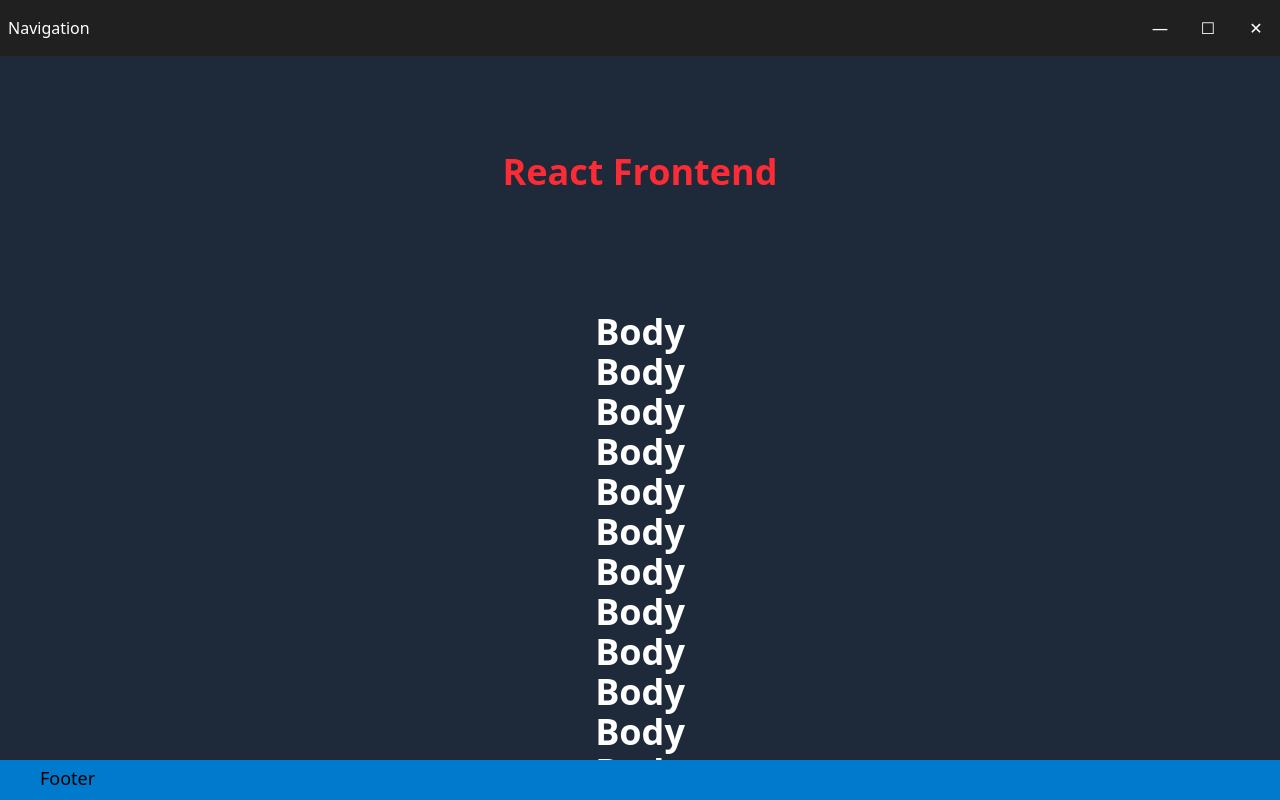
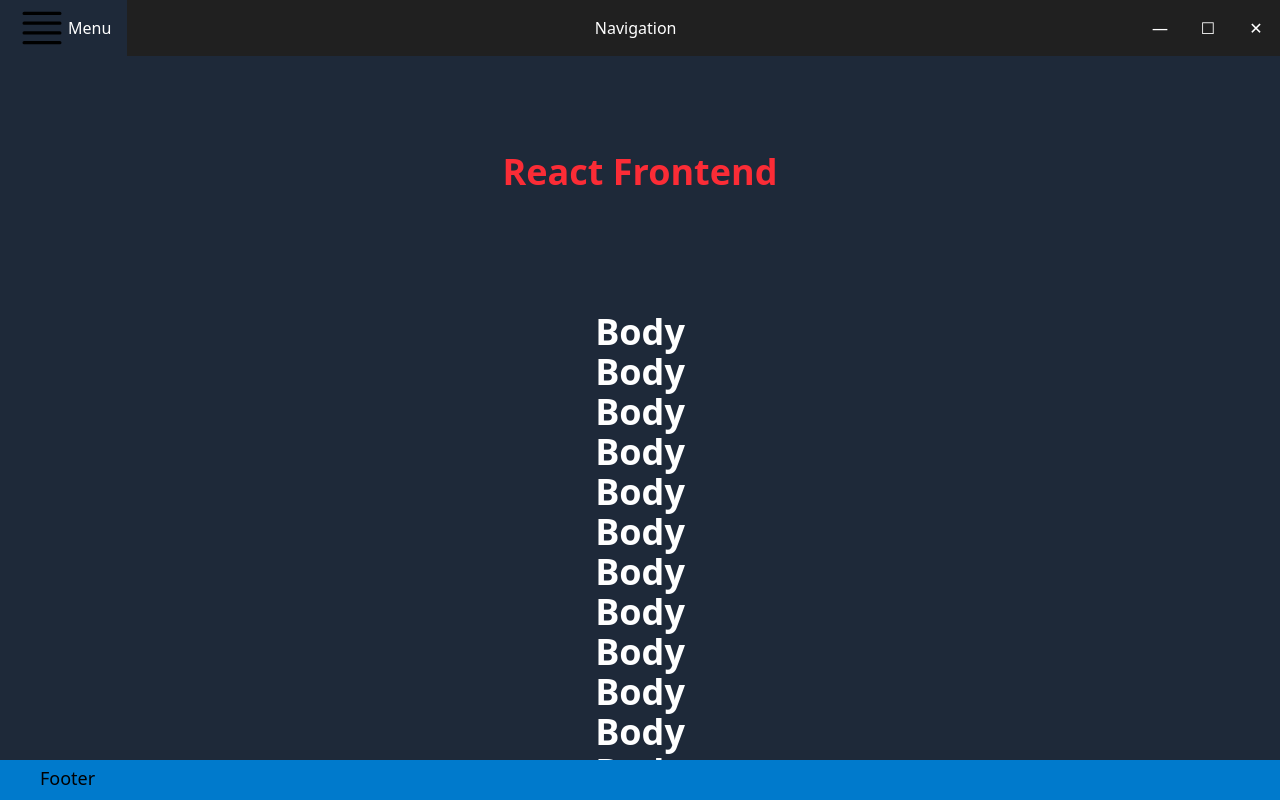
Before and after one commit to alesurankar/social_media_project, a Next.js app in the folder apps/web/: page / in a window 1280 px wide. Built offline with nearby package versions, Linux system fonts and the light colour scheme.

Commit message:
adding an icon to navigation in web

```diff
--- /dev/null
+++ b/apps/web/public/Icon.tsx
@@ -0,0 +1,16 @@
+type IconProps = {
+  name: 'bars_4'; // extend for other icons
+  size?: number;
+  color?: string; // ignored for <img>
+};
+
+const iconMap = {
+  bars_4: 'bars_4.svg', // relative to `public/` folder
+};
+
+const Icon: React.FC<IconProps> = ({ name, size = 24 }) => {
+  const src = iconMap[name];
+  return <img src={src} width={size} height={size} alt={name} />;
+};
+
+export default Icon;
--- a/apps/web/src/gui/Navigation.tsx
+++ b/apps/web/src/gui/Navigation.tsx
@@ -1,3 +1,4 @@
+import Icon from "../../public/Icon";
 
 const Navigation = () => {
   return (
@@ -5,6 +6,10 @@ const Navigation = () => {
         id="navigation"
         className="h-14 w-full flex items-center justify-between bg-[#202020] text-white select-none"
     >
+      <nav className="flex items-center justify-between p-4 bg-gray-800 text-white">
+        <Icon name="bars_4" size={52}/>
+        <span>Menu</span>
+      </nav>
       <div className="pl-2">Navigation</div>
       <div className="flex">
         <button
```
Also changed, not shown: apps/web/public/bars_4.svg (added), packages/icons/bars_4.svg (deleted).
